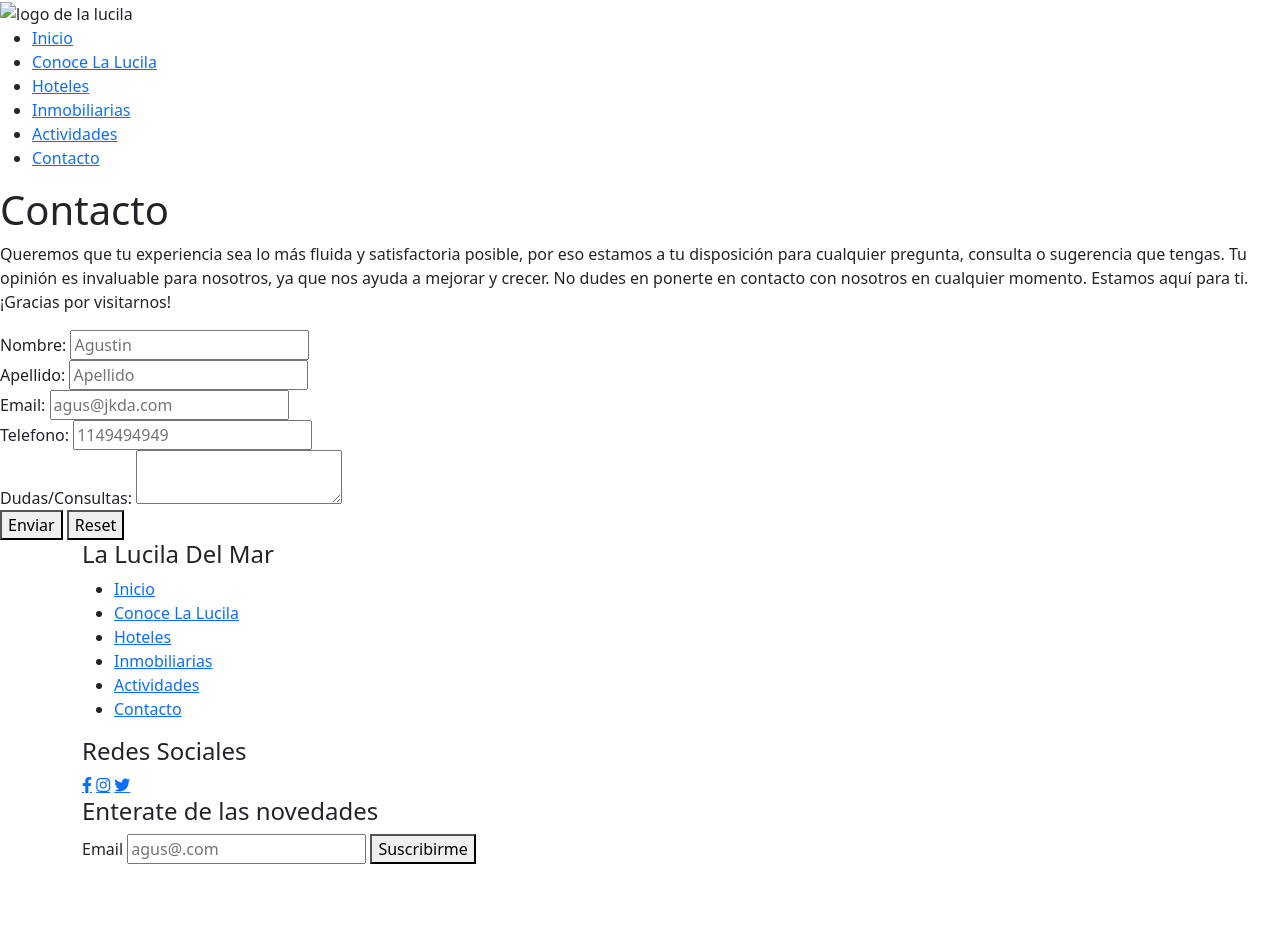
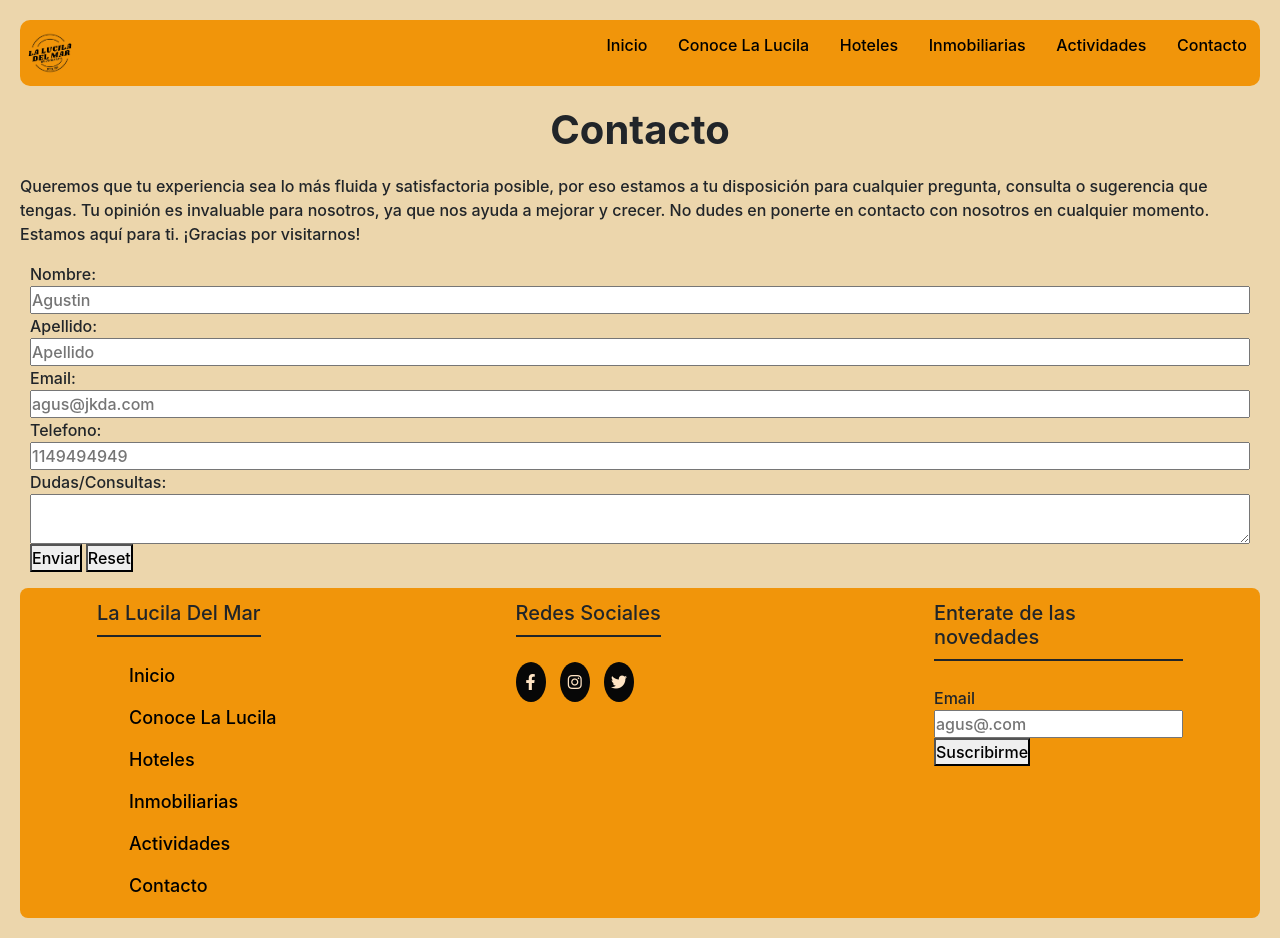
Before and after one commit to alediodati/LaLucilaDelMarWili-Diodati, a website: page pages/contacto.html in a window 1280 px wide. Before the commit the page ends 864 px from the top, so only its background shows below. Drawn offline with nearby package versions, Linux system fonts and the light colour scheme; files that its build step writes are made by us from their sources; the site is published under a folder, as on GitHub Pages, so addresses that start at the root find nothing.

Commit message:
se soluciono el error del logo en github pages

```diff
--- a/pages/contacto.html
+++ b/pages/contacto.html
@@ -14,7 +14,7 @@
       integrity="sha384-QWTKZyjpPEjISv5WaRU9OFeRpok6YctnYmDr5pNlyT2bRjXh0JMhjY6hW+ALEwIH"
       crossorigin="anonymous"
     />
-    <link rel="stylesheet" href="/css/style.css" />
+    <link rel="stylesheet" href="../css/style.css" />
     <link rel="preconnect" href="https://fonts.googleapis.com" />
     <link rel="preconnect" href="https://fonts.gstatic.com" crossorigin />
     <link
@@ -27,7 +27,7 @@
       <div>
         <nav class="header2">
           <div class="logo">
-            <img src="/imagenes/la lucila logo.png" alt="logo de la lucila" />
+            <img src="../imagenes/la lucila logo.png" alt="logo de la lucila" />
           </div>
           <ul class="nav-links">
             <li>
--- a/scss/_nav.scss
+++ b/scss/_nav.scss
@@ -29,6 +29,7 @@ display: inline-block;
 }
 .logo{
     display: flex;
+    align-items: start;
 }
 .nav-links{
     width: 100%;
```
Also changed, not shown: pages/actividades.html (+1 -1 lines), pages/conocelalucila.html (+1 -1 lines), pages/hoteles.html (+1 -1 lines), pages/inmobiliarias.html (+1 -1 lines).
